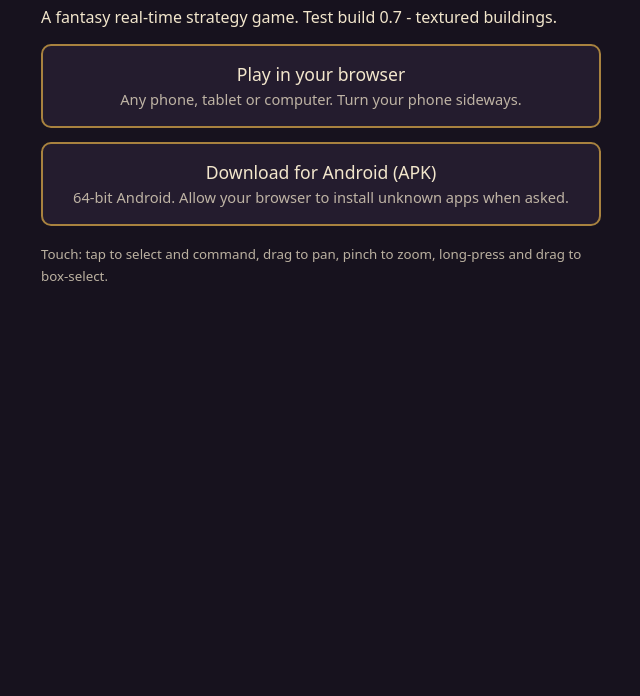
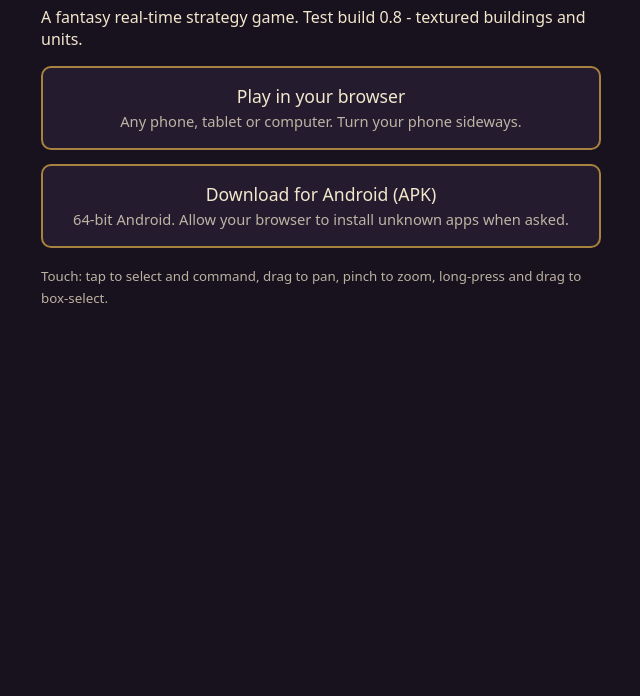
Before and after one commit to Wut-Lab/Ley-Realms-RTS, a plain HTML site: page download.html in a window 1280 px wide. Shown: the part 104-800 px from the top of the page, without its empty margins (319-959 px from the left). Drawn offline with Linux system fonts and the light colour scheme.

Commit message:
Ley Realms 0.8 test builds: textured units
Co-Authored-By: Claude Opus 5.5 <noreply@anthropic.com>
Claude-Session: https://claude.ai/code/session_013BExePrT3fkgkAfAkmsoAR

```diff
--- a/download.html
+++ b/download.html
@@ -10,7 +10,7 @@ a.btn{display:block;margin:14px 0;padding:16px;border-radius:10px;background:var
 small{opacity:.75}
 </style></head><body><main>
 <h1>LEY REALMS</h1>
-<p>A fantasy real-time strategy game. Test build 0.7 - textured buildings.</p>
+<p>A fantasy real-time strategy game. Test build 0.8 - textured buildings and units.</p>
 <a class="btn" href="index.html">Play in your browser<br><small>Any phone, tablet or computer. Turn your phone sideways.</small></a>
 <a class="btn" href="LeyRealms-android.apk" download>Download for Android (APK)<br><small>64-bit Android. Allow your browser to install unknown apps when asked.</small></a>
 <p><small>Touch: tap to select and command, drag to pan, pinch to zoom, long-press and drag to box-select.</small></p>
```
Also changed, not shown: index.html (+1 -1 lines), 2 other files.
